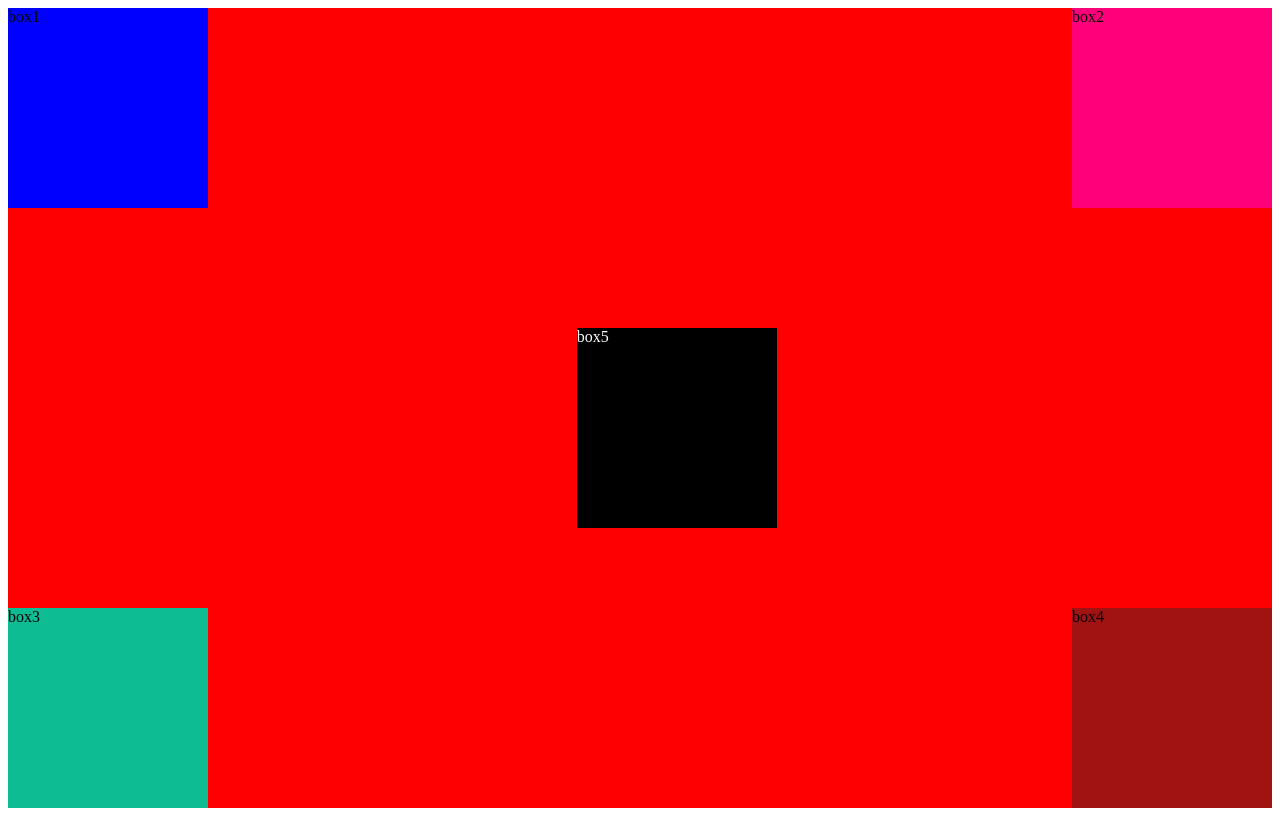
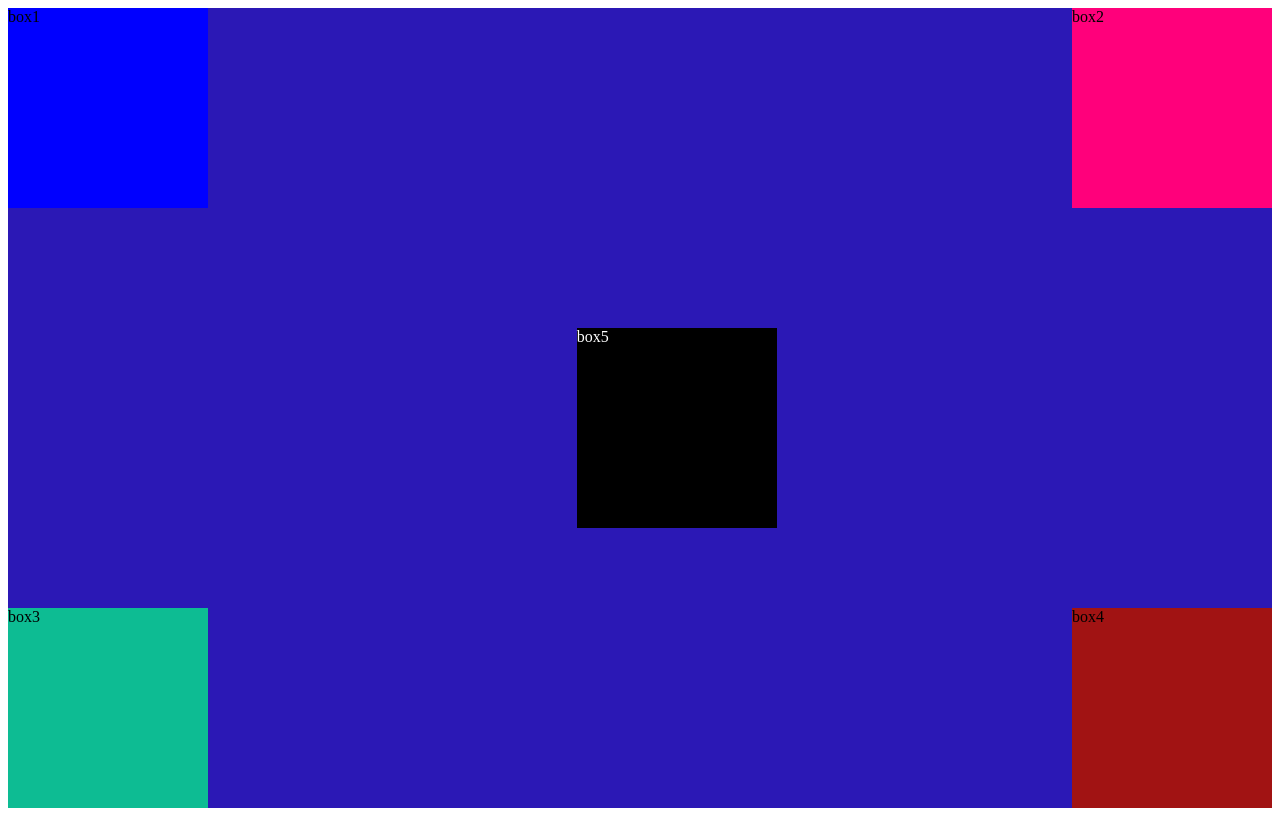
Before and after one commit to Sandarbh799/web, a plain HTML site: page index.html in a window 1280 px wide. Drawn offline with Linux system fonts and the light colour scheme.

Commit message:
bg color change

```diff
--- a/index.html
+++ b/index.html
@@ -8,7 +8,7 @@
 <style>
     section{
         height: 100vh;
-        background-color: red;
+        background-color: rgb(43, 24, 181);
         position: relative;
     }
     .main_box{
```
